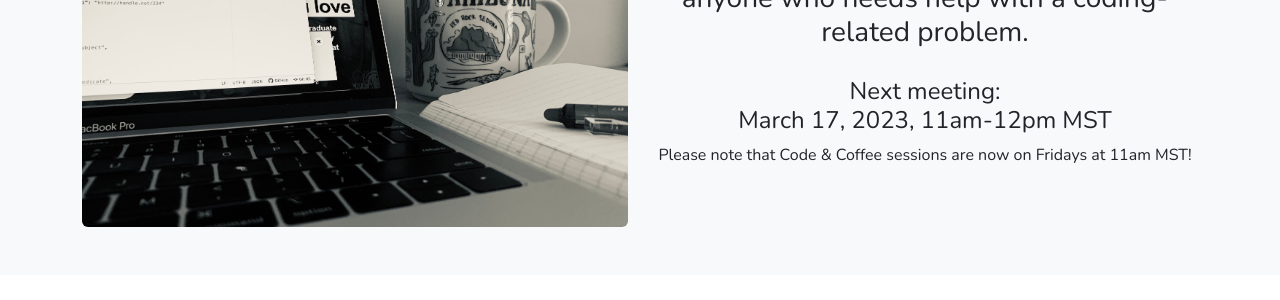
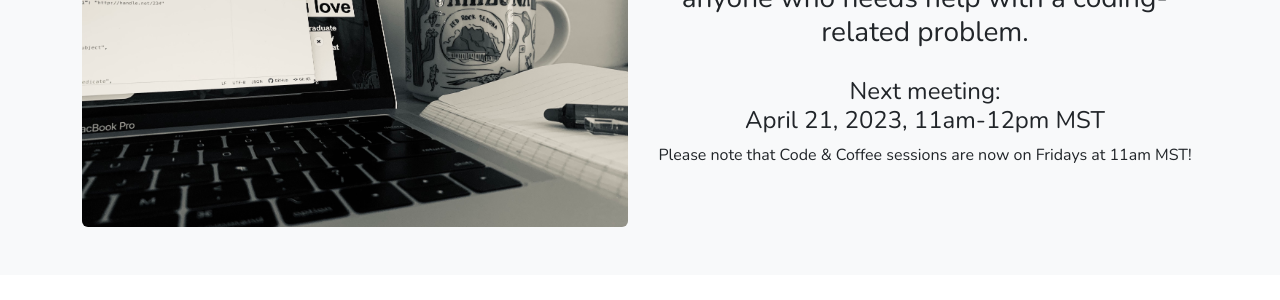
Before and after one commit to rse-asu/rse-asu.github.io, a Jekyll site: the page built from code-coffee.html, in a window 1280 px wide. Shown: the part 253-553 px from the top of the page. Built offline with Jekyll 4.4.1, drawn with Linux system fonts in a browser that asks for light colours; nearby versions of some CDN libraries.

Commit message:
Updated april code and coffee

```diff
--- a/code-coffee.html
+++ b/code-coffee.html
@@ -14,7 +14,7 @@ title: Code & Coffee
                 <h3>Monthly ASU Code and Coffee session for anyone who needs help with a coding-related problem.</h3>
                 <h4 style="padding-top: 20px">
                     Next meeting: <br>
-                    March 17, 2023, 11am-12pm MST
+                    April 21, 2023, 11am-12pm MST
                 </h4>
                 <p>
                     Please note that Code & Coffee sessions are now on Fridays at 11am MST!
```
